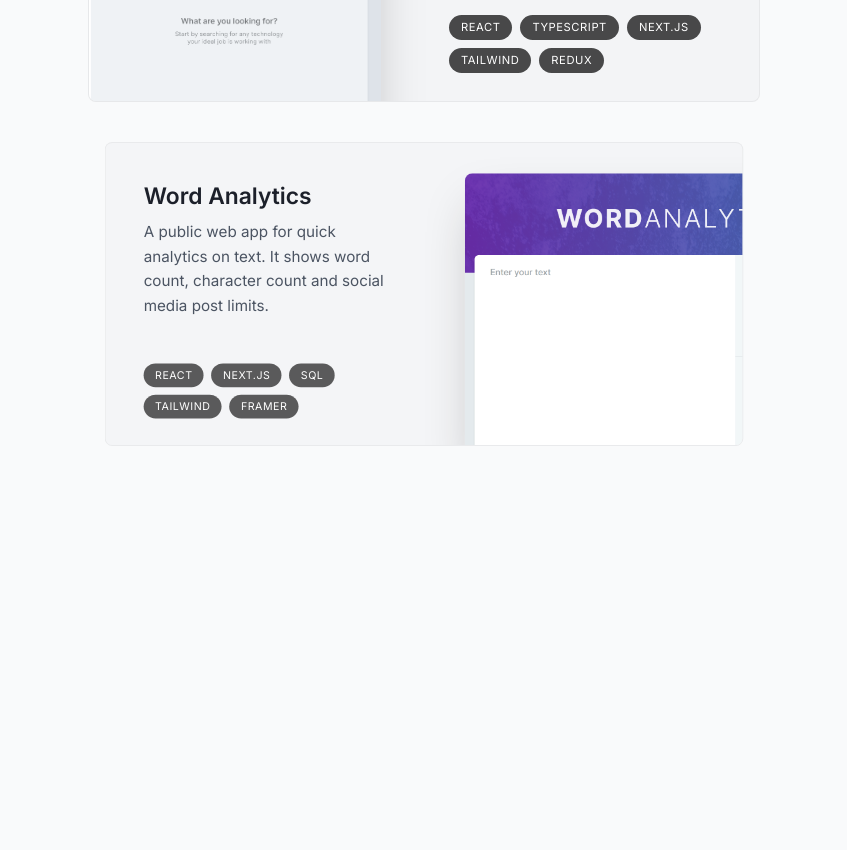
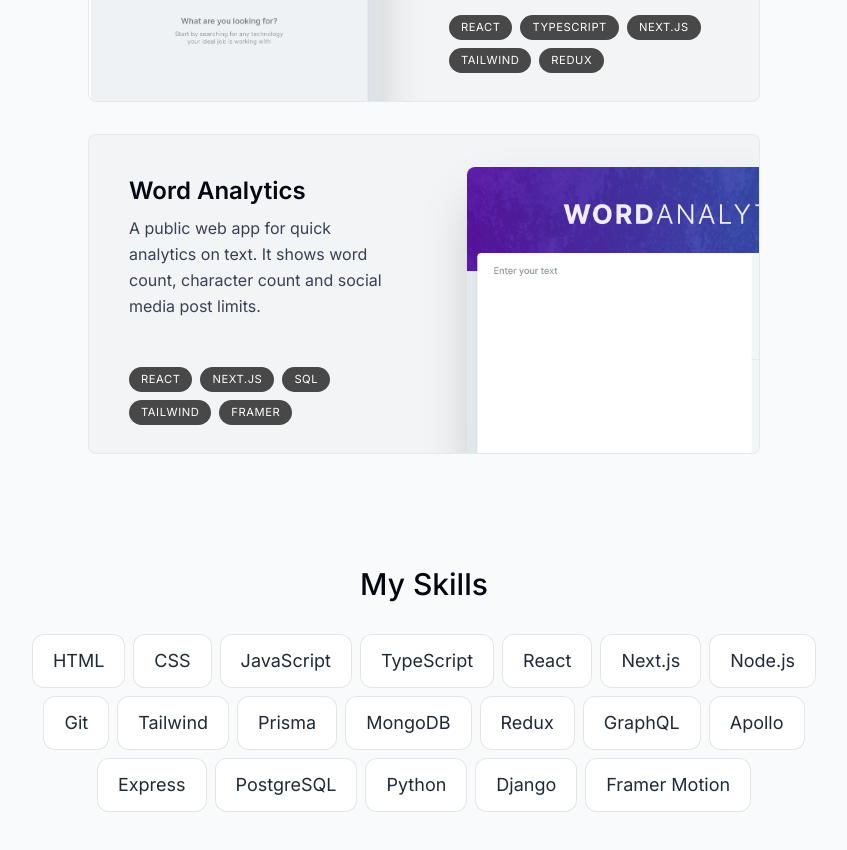
Before and after one commit to SyedZainAnwer/Portfolio, a Next.js app: page / in a window 1280 px wide. Shown: the part 1880-2730 px from the top of the page, without its empty margins (216-1063 px from the left). Before the commit the page ends 2334 px from the top, so only its background shows below. Built offline with nearby package versions, Linux system fonts and the light colour scheme.

Commit message:
created skills and experience section

```diff
--- a/app/globals.css
+++ b/app/globals.css
@@ -1,3 +1,7 @@
 @tailwind base;
 @tailwind components;
 @tailwind utilities;
+
+html {
+    --line-color: #e5e7eb;
+}
--- a/app/page.tsx
+++ b/app/page.tsx
@@ -1,6 +1,8 @@
 import About from "@/components/About";
+import Experience from "@/components/Experience";
 import Intro from "@/components/Intro";
 import Projects from "@/components/Projects";
+import Skills from "@/components/Skills";
 import SectionDivider from "@/components/shared/Section-Divider";
 
 export default function Home() {
@@ -10,6 +12,8 @@
       <SectionDivider />
       <About />
       <Projects />
+      <Skills />
+      <Experience />
     </main>
   )
 }
--- /dev/null
+++ b/components/Experience.tsx
@@ -0,0 +1,49 @@
+"use client"
+
+import React from "react";
+import { VerticalTimeline, VerticalTimelineElement } from "react-vertical-timeline-component";
+import "react-vertical-timeline-component/style.min.css";
+import SectionHeading from "./shared/Section-Heading";
+import { experiencesData } from "@/lib/data";
+import useSectionInView from "@/hooks/useSectionInView";
+
+const Experience = () => {
+
+    const { ref, inView } = useSectionInView("Experience", 0.2)
+
+    return(
+        <section id="experience" ref={ref}>
+            <SectionHeading heading="My Experience"/>
+            <VerticalTimeline lineColor="">
+                {experiencesData.map((experience, index) => (
+                    <React.Fragment key={index}>
+                        <VerticalTimelineElement
+                            visible={inView}
+                            contentStyle={{
+                                background: '#f3f4f6',
+                                boxShadow: 'none',
+                                border: '1px solid rgba(0, 0, 0, 0.05)',
+                                padding: '1.3rem 2rem'
+                            }}
+                            contentArrowStyle={{
+                                borderRight: "0.4rem solid #9ca3af"
+                            }}
+                            date={experience.date}
+                            icon={experience.icon}
+                            iconStyle={{
+                                background: "white",
+                                fontSize: "1.5rem"
+                            }}
+                        >
+                            <h3 className="font-semibold capitalize">{experience.title}</h3>
+                            <p className="font-normal !mt-0">{experience.location}</p>
+                            <p className="!mt-1 !font-normal text-gray-700">{experience.description}</p>
+                        </VerticalTimelineElement>
+                    </React.Fragment>
+                ))}
+            </VerticalTimeline>
+        </section>
+    )
+}
+
+export default Experience;
--- a/components/Projects.tsx
+++ b/components/Projects.tsx
@@ -14,7 +14,7 @@
         <section
             ref={ref}
             id="projects"
-            className="scroll-mt-28"
+            className="scroll-mt-28 mb-28"
         >
             <SectionHeading heading="My Projects"/>
 
--- /dev/null
+++ b/components/Skills.tsx
@@ -0,0 +1,53 @@
+"use client"
+
+import { motion } from "framer-motion";
+import { skillsData } from "@/lib/data";
+import SectionHeading from "./shared/Section-Heading";
+import useSectionInView from "@/hooks/useSectionInView";
+
+const fadeInAnimationVariants = {
+    initial: {
+        opacity: 0,
+        y: 100
+    },
+    animate: (index: number) => ({
+        opacity: 1,
+        y: 0,
+        transition: {
+            delay: 0.05 * index,
+        }
+    })
+}
+
+const Skills = () => {
+
+    const { ref } = useSectionInView('Skills');
+
+    return(
+        <section
+            ref={ref}
+            id="skills"
+            className="mb-28 max-w-[53rem] scroll-mt-28 text-center sm:mb-40"
+        >
+            <SectionHeading heading="My Skills"/>
+
+            <ul className="flex flex-wrap justify-center gap-2 text-lg text-gray-800">
+                {skillsData.map((skill, index) => (
+                    <motion.li
+                        key={index}
+                        className="bg-white border border-black/[0.1] rounded-xl px-5 py-3"
+                        variants={fadeInAnimationVariants}
+                        initial="initial"
+                        whileInView="animate"
+                        viewport={{
+                            once: true
+                        }}
+                        custom={index}
+                    >{skill}</motion.li>
+                ))}
+            </ul>
+        </section>
+    )
+}
+
+export default Skills;
--- a/hooks/useSectionInView.tsx
+++ b/hooks/useSectionInView.tsx
@@ -15,7 +15,7 @@
         }
     }, [inView, setActiveSection, timeOfLastClick, sectionName]);
 
-    return {ref};
+    return {ref, inView};
 }
 
 export default useSectionInView;
--- a/package.json
+++ b/package.json
@@ -22,7 +22,11 @@
     "react-dom": "^18.2.0",
     "react-icons": "^4.12.0",
     "react-intersection-observer": "^9.5.3",
+    "react-vertical-timeline-component": "^3.6.0",
     "tailwindcss": "3.4.0",
     "typescript": "5.3.3"
+  },
+  "devDependencies": {
+    "@types/react-vertical-timeline-component": "^3.3.6"
   }
 }
```
Also changed, not shown: 1 other file (tests, documents, lock files or other folders).
